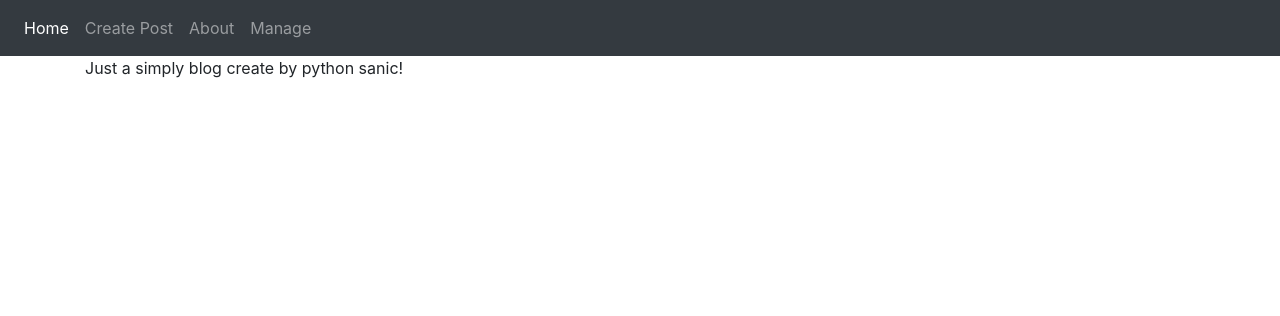
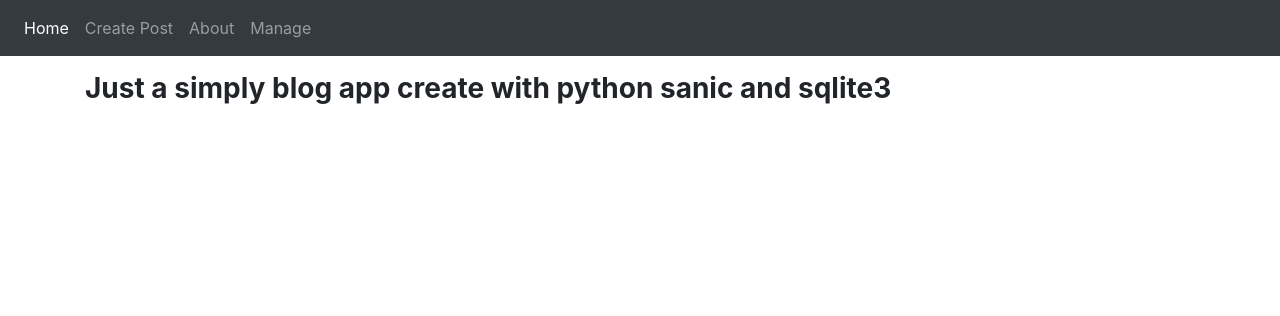
Before and after one commit to nndat/LearnSanic, a Python web app: template templates/about.html in a window 1280 px wide. Shown: the top 316 px of the page. Run offline with Jinja, Linux system fonts and the light colour scheme; the template is opened without the code that fills it, so the values that code supplies are empty; some libraries are stand-ins or nearby versions.

Commit message:
update file

```diff
--- a/app.py
+++ b/app.py
@@ -2,6 +2,7 @@ from sanic import Sanic, response
 from sanic_jinja2 import SanicJinja2
 from sanic.response import redirect
 from datetime import datetime
+from markdown import markdown
 
 import database as db
 
@@ -34,7 +35,7 @@ async def create_post(request):
         post = {
             'create_at': datetime.now(),
             'title': title,
-            'content': content
+            'content': markdown(content)
         }
         db.add_post(post)
         return redirect(app.url_for('home'))
@@ -89,4 +90,4 @@ async def about(request):
 
 if __name__ == '__main__':
     db.initdb()
-    app.run(host='0.0.0.0', port=8000)
+    app.run(host='0.0.0.0', port=8000, debug=True)
--- a/templates/about.html
+++ b/templates/about.html
@@ -4,7 +4,7 @@
 {% block body %}
 <div class="container">
   <p>
-    Just a simply blog create by python sanic!
+    <h3><b>Just a simply blog app create with python sanic and sqlite3</b></h3>
   </p>
 </div>
 {% endblock %}
--- a/templates/base.html
+++ b/templates/base.html
@@ -2,7 +2,7 @@
 <html>
 <head>
   {% block title %} {% endblock %}
-  <title>nndat - a place for boring people</title>
+  <title>a place for boring people</title>
   <meta charset="utf-8">
   <meta name="viewport" content="width=device-width, initial-scale=1">
   <!-- <link rel="stylesheet" href="https://maxcdn.bootstrapcdn.com/bootstrap/4.3.1/css/bootstrap.min.css">
```
Also changed, not shown: db/blog.db.
